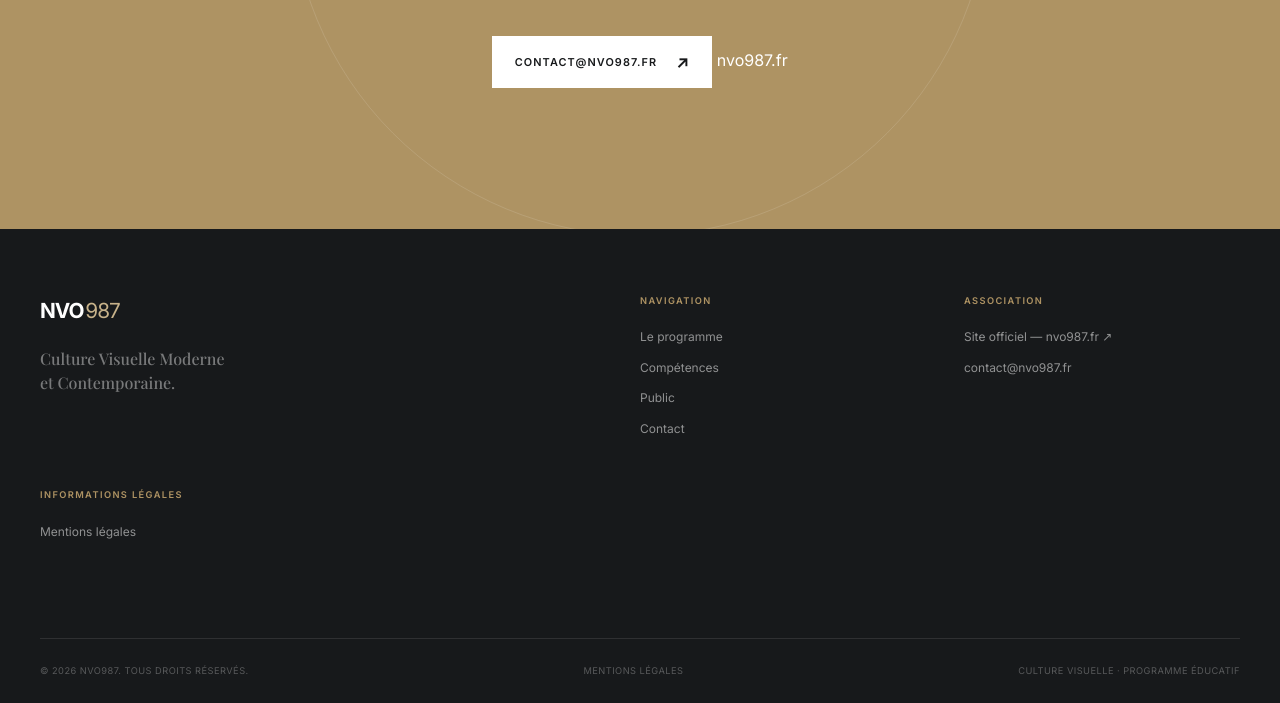
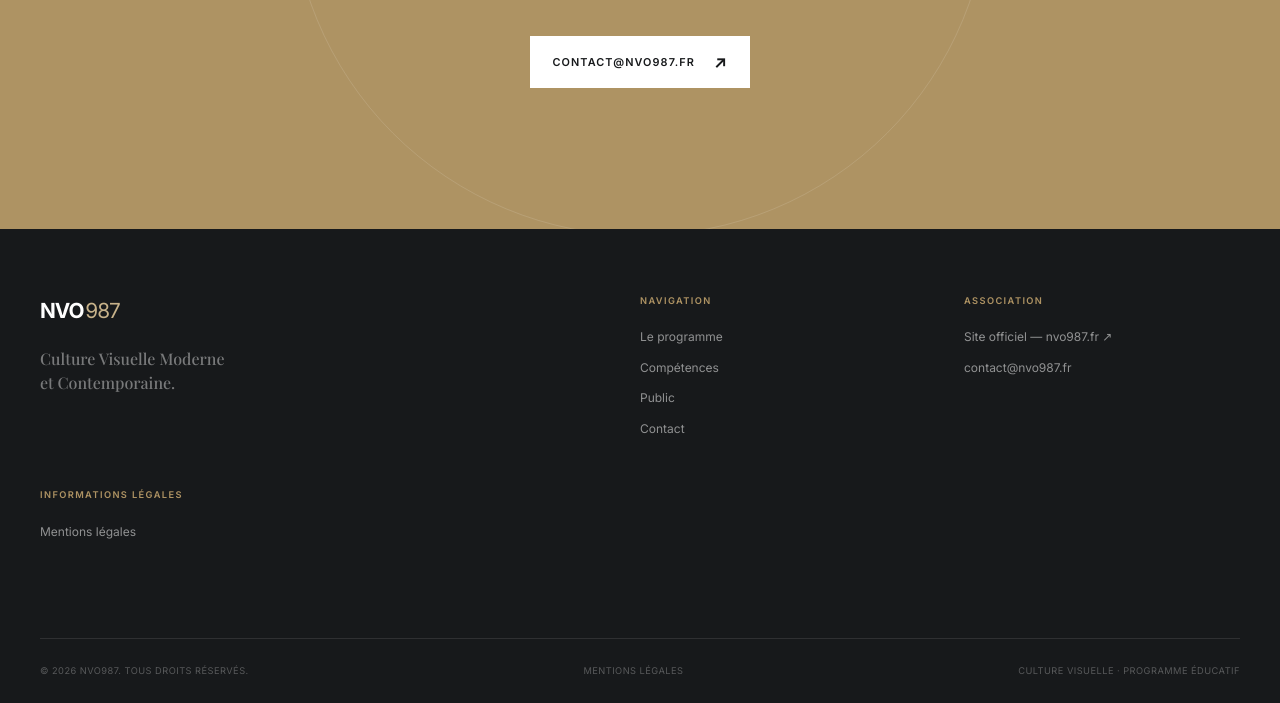
Before and after one commit to nvo987-art-history/education, a plain HTML site: page index.html in a window 1280 px wide. Shown: the part 7827-8530 px from the top of the page. Drawn offline with nearby package versions, Linux system fonts and the light colour scheme.

Commit message:
Remove email link from contact section
Removed email link from the contact section.

```diff
--- a/index.html
+++ b/index.html
@@ -1029,15 +1029,6 @@
             <span aria-hidden="true">↗</span>
           </a>
 
-          <a
-            class="cta-email"
-            href="https://nvo987.fr"
-            target="_blank"
-            rel="noopener noreferrer"
-          >
-            nvo987.fr
-          </a>
-
         </div>
 
       </div>
```
